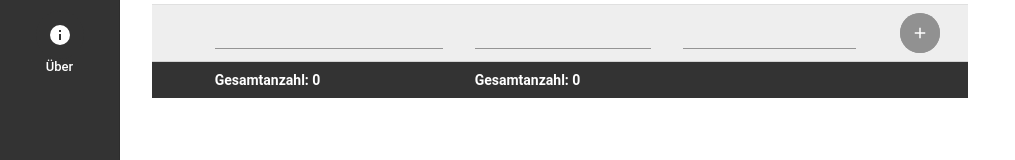
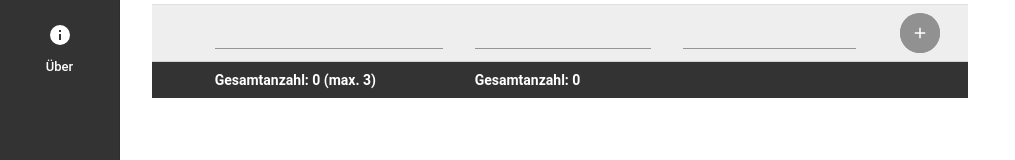
Before and after one commit to it-at-m/sitzverteilung, a Vue app in the folder sitzverteilung-frontend/: page /#/data in a window 1280 px wide. Shown: the part 187-347 px from the top of the page, without its empty margins (0-1015 px from the left). Built offline with nearby package versions, Linux system fonts and the light colour scheme; a small style sheet from the web is missing.

Commit message:
:sparkles: Added functionality to limit row size

```diff
--- a/sitzverteilung-frontend/src/components/GroupDataTable.vue
+++ b/sitzverteilung-frontend/src/components/GroupDataTable.vue
@@ -133,10 +133,11 @@
     <template #body.append>
       <group-data-table-add-row
         :group-names="groupNames"
+        :disabled="limitReached"
         @addGroup="addNewGroup"
         ref="groupDataTableAddRowRef"
       />
-      <group-data-table-summary-row :groups="groups" />
+      <group-data-table-summary-row :groups="groups" :max-groups="maxGroups"/>
     </template>
   </v-data-table>
 </template>
@@ -161,8 +162,13 @@ const headers = [
   { title: "Aktionen", key: "actions", align: "center", width: 100 },
 ] as const;
 
+const props = defineProps<{
+  maxGroups: number
+}>();
+
 const groups = defineModel<Group[]>({ required: true });
 const groupNames = computed(() => groups.value.map((group) => group.name));
+const limitReached = computed(() => groups.value.length >= props.maxGroups);
 
 function addNewGroup(group: Group) {
   groups.value.push(group);
--- a/sitzverteilung-frontend/src/components/GroupDataTableAddRow.vue
+++ b/sitzverteilung-frontend/src/components/GroupDataTableAddRow.vue
@@ -20,6 +20,7 @@
         density="compact"
         class="py-3"
         @keydown.enter="addGroupEnter"
+        :disabled="disabled"
       />
     </td>
     <td>
@@ -43,6 +44,7 @@
         density="compact"
         class="py-3"
         @keydown.enter="addGroupEnter"
+        :disabled="disabled"
       />
     </td>
     <td>
@@ -66,13 +68,14 @@
         density="compact"
         class="py-3"
         @keydown.enter="addGroupEnter"
+        :disabled="disabled"
       />
     </td>
     <td>
       <div class="d-flex justify-center">
         <v-btn
           @click="addGroup"
-          :disabled="isEmpty || !isValid"
+          :disabled="disabled || isEmpty || !isValid"
           :icon="mdiPlus"
           size="small"
           color="primary"
@@ -96,6 +99,7 @@ import { FieldValidationRules } from "@/utility/rules";
 
 defineProps<{
   groupNames: string[];
+  disabled: boolean
 }>();
 
 const newGroup = ref<Group>(getEmptyGroup());
--- a/sitzverteilung-frontend/src/components/GroupDataTableSummaryRow.vue
+++ b/sitzverteilung-frontend/src/components/GroupDataTableSummaryRow.vue
@@ -2,7 +2,7 @@
   <tr class="bg-primary">
     <td />
     <td>
-      <p class="font-weight-bold">Gesamtanzahl: {{ groupSize }}</p>
+      <p class="font-weight-bold">Gesamtanzahl: {{ amountOfGroups }}<span :class="{ 'text-red': tooManyGroups }"> (max. {{ maxGroups }})</span></p>
     </td>
     <td>
       <p class="font-weight-bold">Gesamtanzahl: {{ groupSeatsSum }}</p>
@@ -19,9 +19,12 @@ import { computed } from "vue";
 
 const props = defineProps<{
   groups: Group[];
+  maxGroups: number;
 }>();
 
-const groupSize = computed(() => props.groups.length);
+const amountOfGroups = computed(() => props.groups.length);
+const tooManyGroups = computed(() => amountOfGroups.value > props.maxGroups);
+
 const groupSeatsSum = computed(() => {
   return props.groups.reduce(
     (sum, group) => sum + (group.committeeSeats ?? 0),
--- a/sitzverteilung-frontend/src/views/DataView.vue
+++ b/sitzverteilung-frontend/src/views/DataView.vue
@@ -7,7 +7,7 @@
     </v-row>
     <v-row>
       <v-col cols="9">
-        <group-data-table v-model="groups" />
+        <group-data-table v-model="groups" :max-groups="3"/>
       </v-col>
     </v-row>
   </v-container>
```
